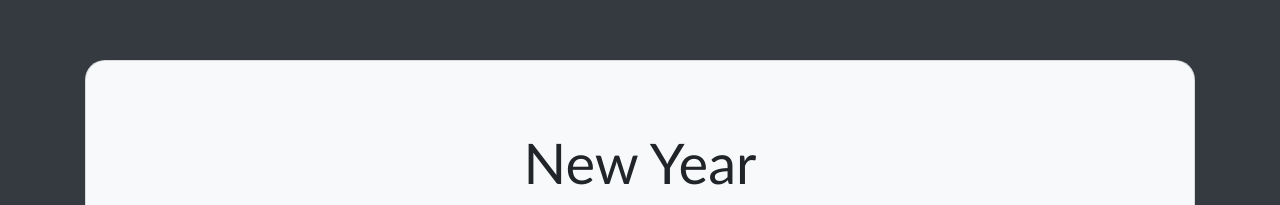
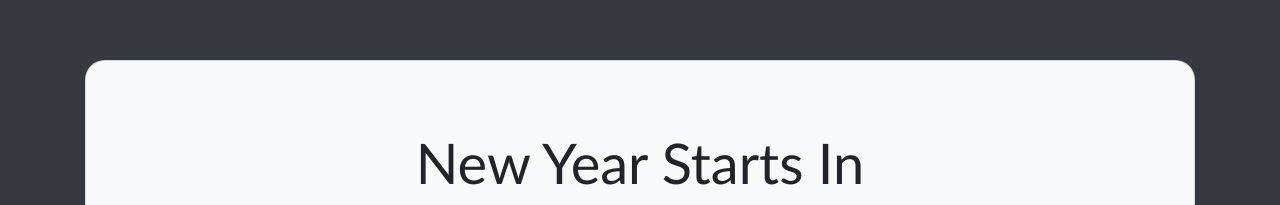
Before and after one commit to bheematgithub/Countdown-JavaScript, a plain HTML site: page index.html in a window 1280 px wide. Shown: the part 131-336 px from the top of the page. Drawn offline with nearby package versions, Linux system fonts and the light colour scheme.

Commit message:
updated content

```diff
--- a/index.html
+++ b/index.html
@@ -30,7 +30,7 @@
     <div class="container " >
         <div class="card text-center bg-light p-5" style="border-radius: 20px;">
             <div class="card-body" style="border-radius: 20px;">
-              <h5 class="card-title display-4">New Year</h5>
+              <h5 class="card-title display-4">New Year Starts In</h5>
               <p id="Countdown" class="p-5 card-text display-2"></p>
             </div>
           </div>
```
